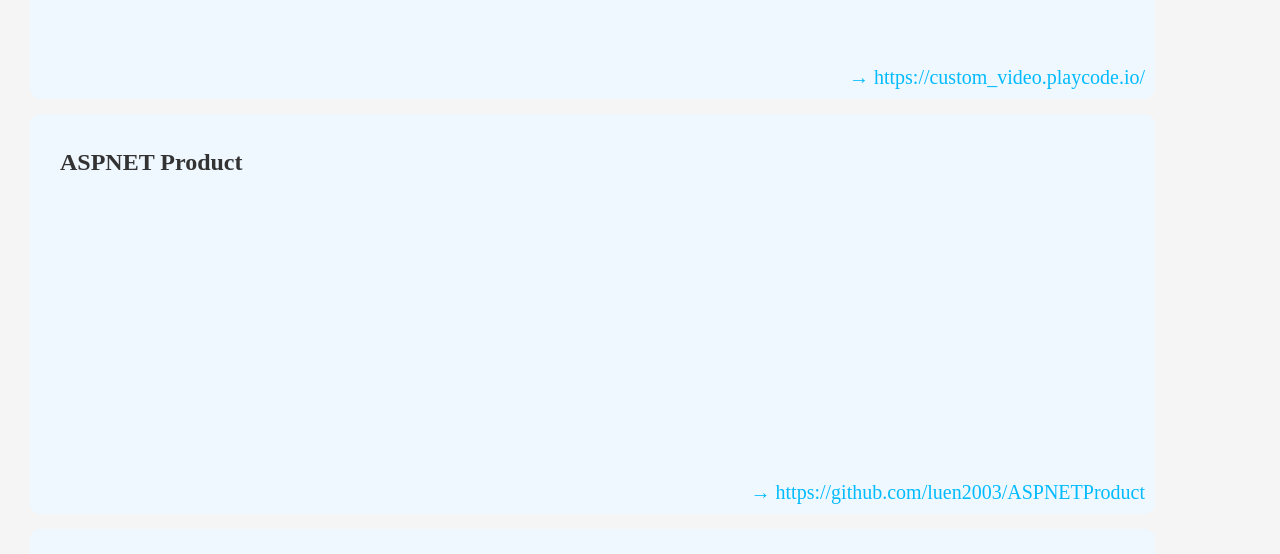
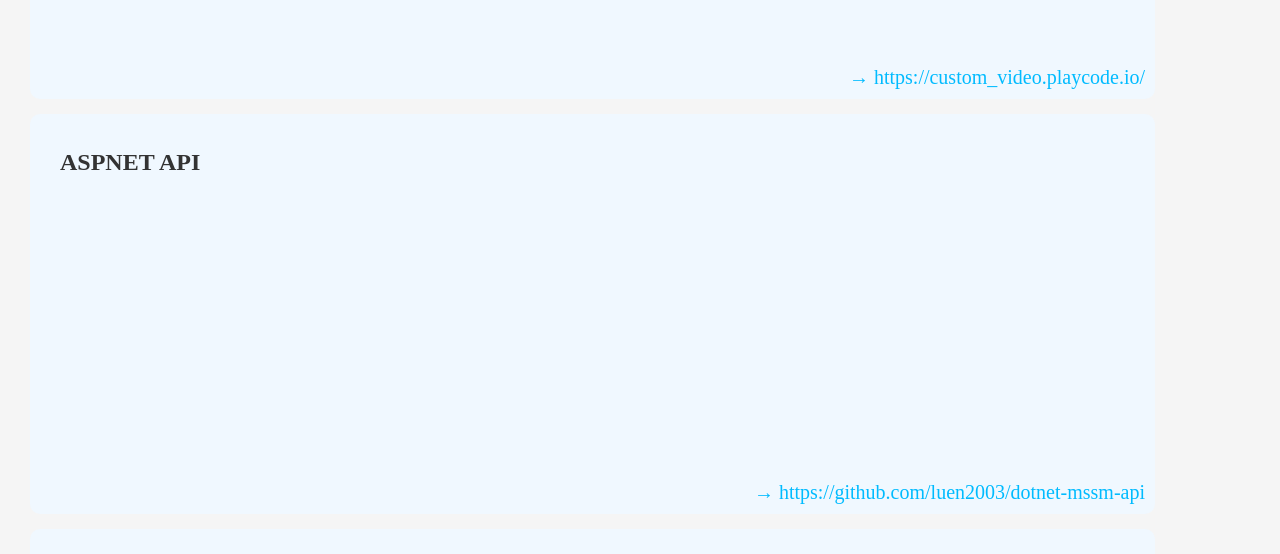
Before and after one commit to dluongta/React_App_CV_Page, a React (Create React App) app: page /pages in a window 1280 px wide. Shown: the part 10000-10554 px from the top of the page. Built offline with nearby package versions, Linux system fonts and the light colour scheme.

Commit message:
complete app

```diff
--- a/src/components/pages/Pages.jsx
+++ b/src/components/pages/Pages.jsx
@@ -126,8 +126,8 @@ export const Pages = () => {
     },
     {
       id: "25",
-      link: "https://github.com/luen2003/ASPNETProduct",
-      linkName: "ASPNET Product",
+      link: "https://github.com/luen2003/dotnet-mssm-api",
+      linkName: "ASPNET API",
     },
     {
       id: "26",
--- a/src/components/pages/Portfolio.jsx
+++ b/src/components/pages/Portfolio.jsx
@@ -151,8 +151,8 @@ export const Portfolio = () => {
     },
     {
       id: "30",
-      link: "https://github.com/luen2003/ASPNETProduct",
-      linkName: "ASPNET Product",
+      link: "https://github.com/luen2003/dotnet-mssm-api",
+      linkName: "ASPNET API",
     },
     {
       id: "31",
```
Also changed, not shown: 18 other files (tests, documents, lock files or other folders).
